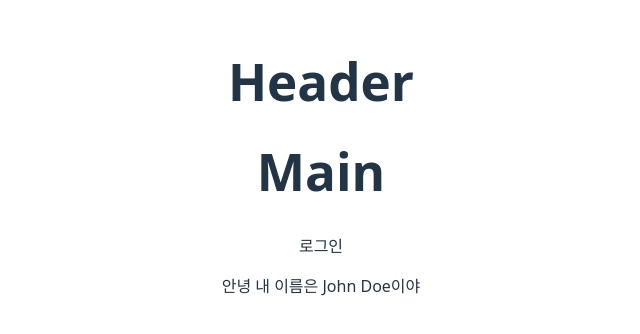
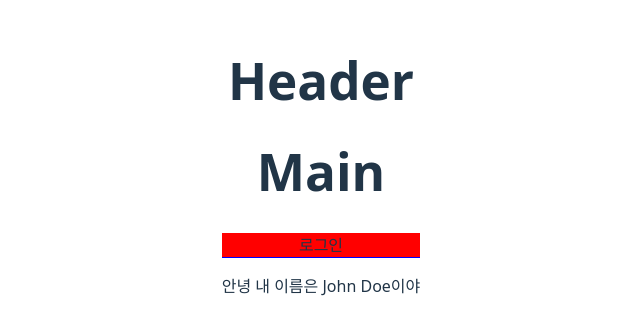
Before and after one commit to rookedsysc/fe-docs, a React (Vite) app in the folder example/react-hello-world/: page / in a window 1280 px wide. Shown: the part 242-576 px from the top of the page, without its empty margins (319-959 px from the left). Built offline with nearby package versions, Linux system fonts and the light colour scheme.

Commit message:
feat: p tag에 직접 style 속성 주기

```diff
--- a/example/react-hello-world/src/components/Main.tsx
+++ b/example/react-hello-world/src/components/Main.tsx
@@ -3,7 +3,9 @@ const Main = () => {
   return (
     <div>
       <h1>Main</h1>
-      <p>{user.login ? <div> 로그아웃</div> : <div>로그인</div>}</p>
+      <p style={{ backgroundColor: "red", borderBottom: "1px solid blue" }}>
+        {user.login ? <div> 로그아웃</div> : <div>로그인</div>}
+      </p>
     </div>
   );
 };
```
